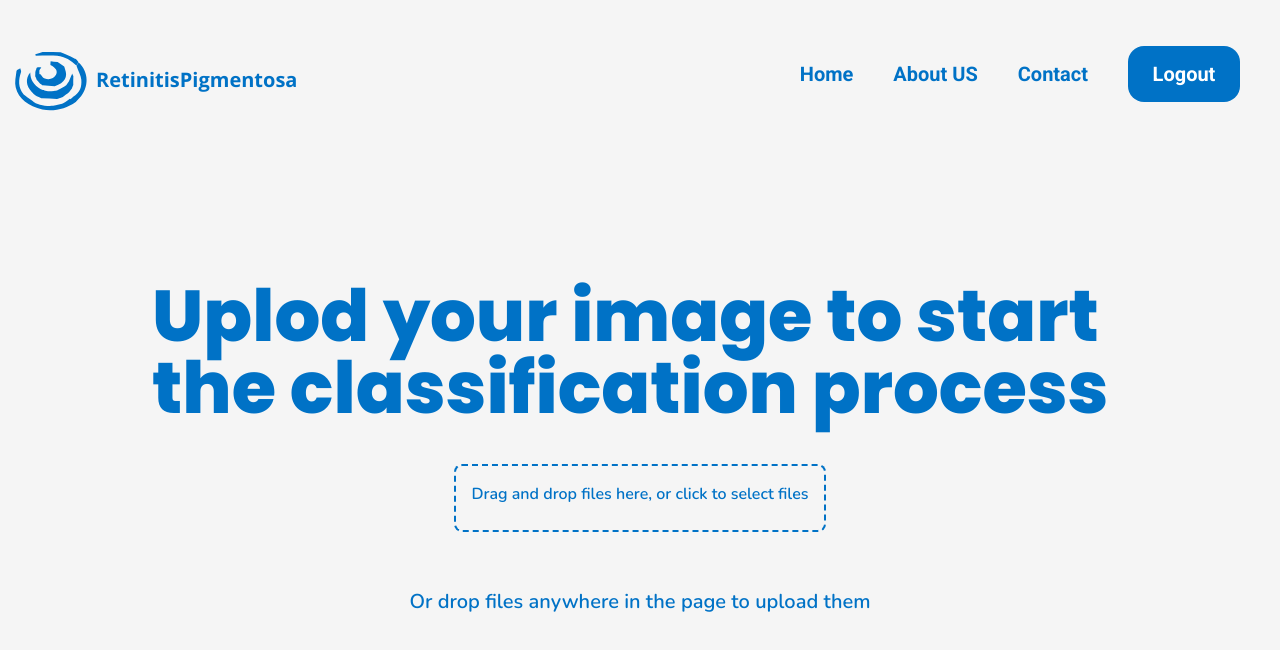
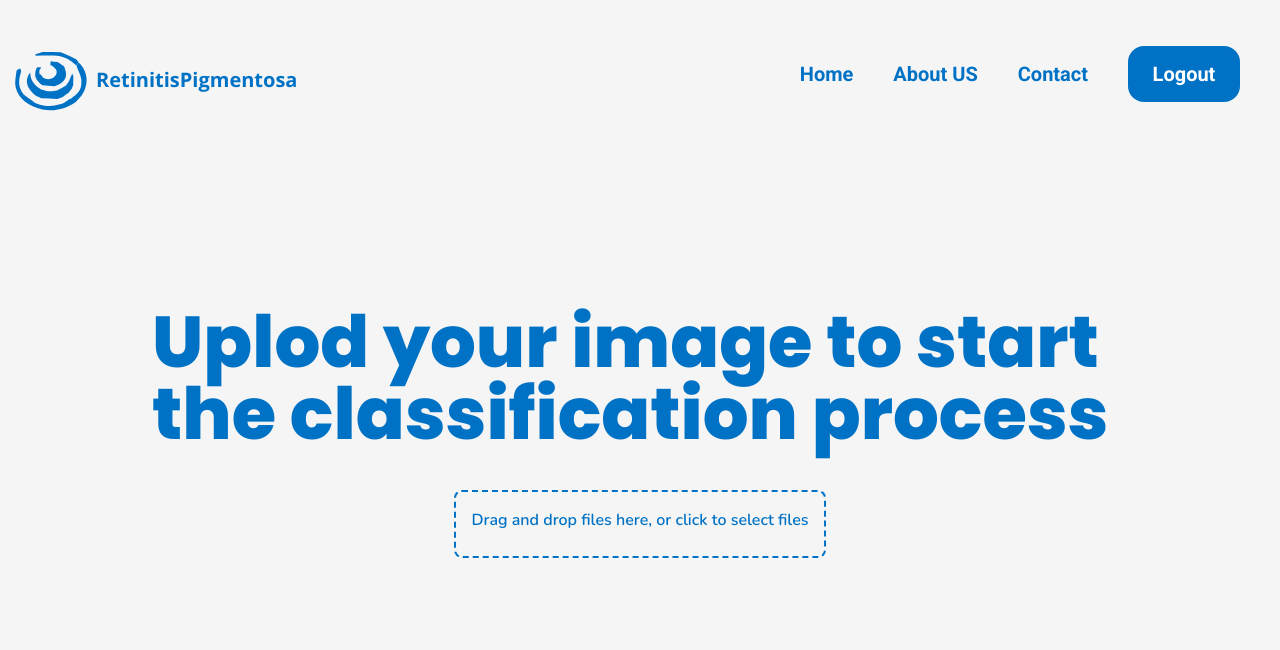
Before and after one commit to EL-Gazoly/RentinitisPigmentosa, a React (Create React App) app in the folder frontend/: page /upload in a window 1280 px wide. Shown: the top 650 px of the page. Built offline with nearby package versions, Linux system fonts and the light colour scheme.

Commit message:
Commit: Update UploadImage.jsx to add dynamic className and upload button

```diff
--- a/frontend/src/pages/UploadImage.jsx
+++ b/frontend/src/pages/UploadImage.jsx
@@ -68,7 +68,9 @@ const DragAndDrop = () => {
       </div>
 
       <div
-        className="border-dashed border-2 border-primary mx-10 rounded-lg p-4 text-center cursor-pointer"
+        className={`border-dashed border-2 border-primary mx-10 rounded-lg p-4 text-center cursor-pointer
+        ${files.length > 0 ? '' : 'mb-48'}
+        `}
         onDrop={handleDrop}
         onDragOver={(e) => e.preventDefault()}
         onClick={() => document.getElementById('fileInput').click()}
@@ -98,9 +100,9 @@ const DragAndDrop = () => {
           ))}
         </div>
       </div>
-
-        <p className=" text-primary mt-4 mb-40 text-sm md:text-xl">Or drop files anywhere in the page to upload them</p>
-
+        {files.length > 0 &&
+        <button className=" bg-primary text-white w-52 h-16  rounded-xl text-3xl font-nunito font-bold  mt-4 mb-40  md:text-xl">Upload</button>
+      }
     </div>
 
     </div>
```
